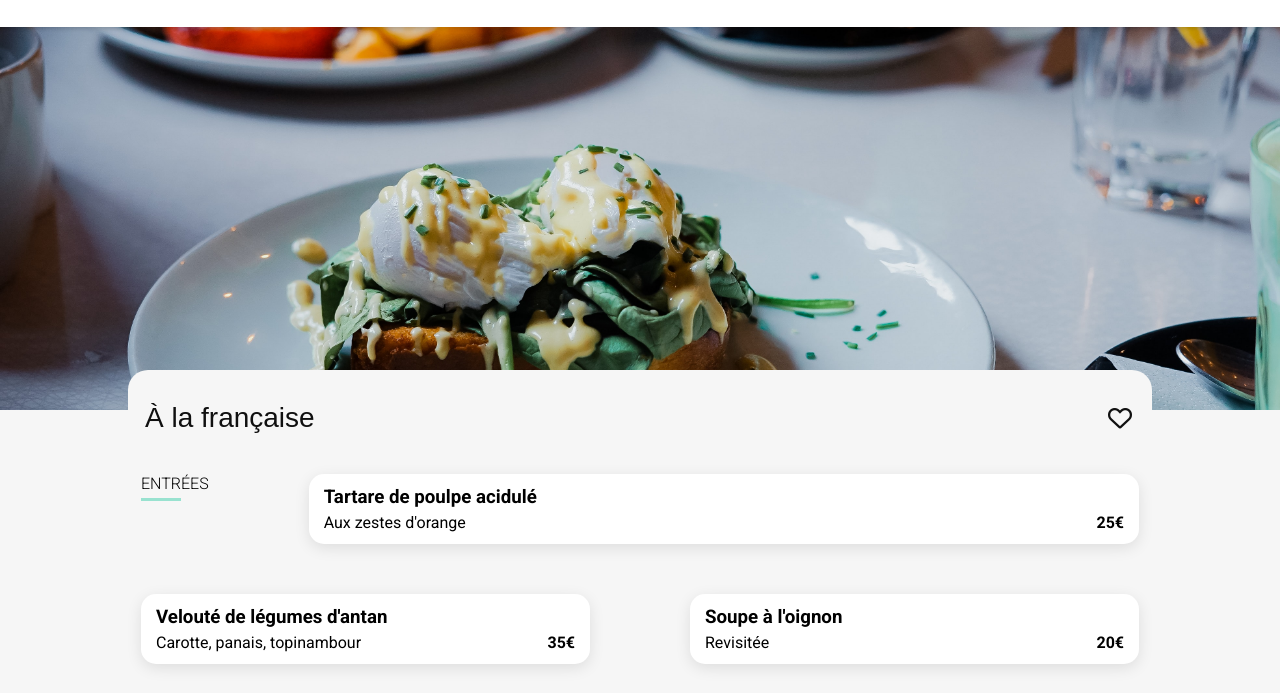
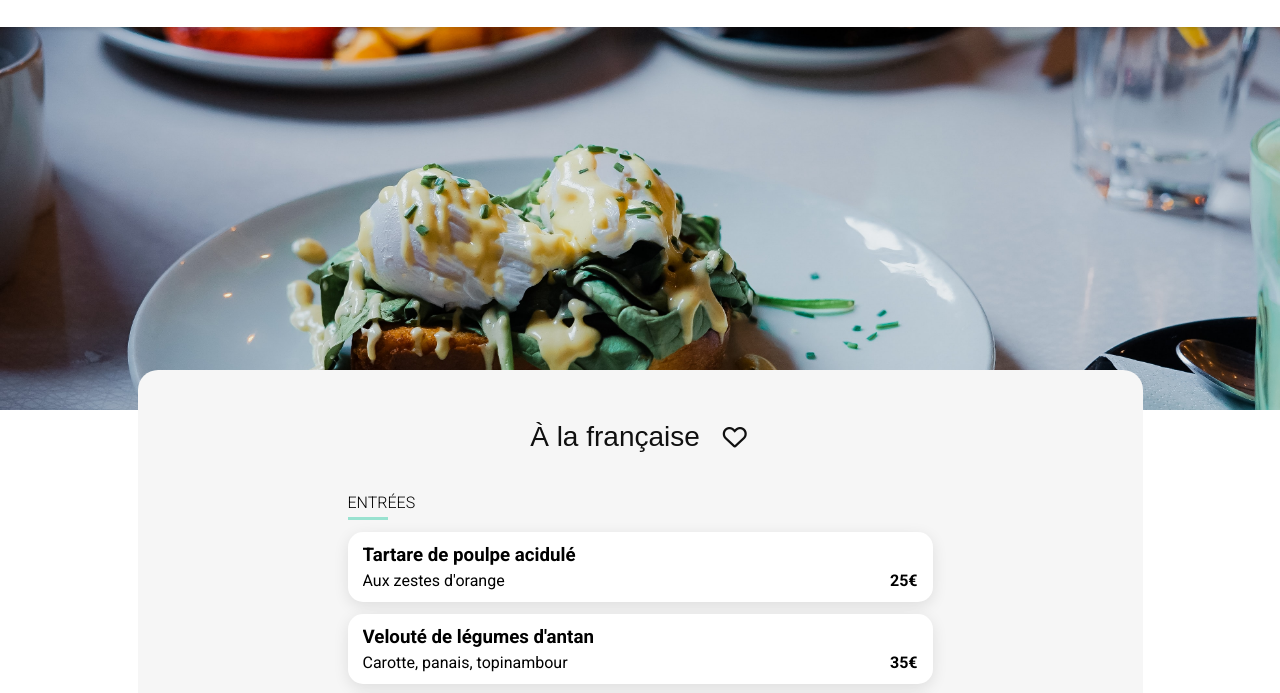
Before and after one commit to piirk/ohmyfood, a plain HTML site: page restaurants/a-la-francaise.html in a window 1280 px wide. Shown: the part 69-762 px from the top of the page. Drawn offline with Linux system fonts and the light colour scheme; a web font is replaced by a local one.

Commit message:
responsive menu

```diff
--- a/styles/style.scss
+++ b/styles/style.scss
@@ -56,6 +56,10 @@ header {
 
 main {
     @include flex-col();
+
+    @include desktop {
+            background-color: #ffffff;
+    }
 }
 
 .background-container {
@@ -263,10 +267,19 @@ main {
         flex-direction: row;
         flex-wrap: wrap;
         gap: 30px 50px;
+
+        &--menu {
+            flex-direction: column;
+            gap: 12px;
+        }
     }
 
     @include desktop {
         gap: 50px 100px;
+
+        &--menu {
+            gap: 12px;
+        }
     }
 
     .card {
@@ -346,12 +359,26 @@ main {
     gap: 40px;
     border-radius: 20px 20px 0 0;
 
+    @include tablet {
+        padding: 40px 80px 40px 80px;
+    }
+
+    @include desktop {
+        width: 1005px;
+        padding: 51px 210px 40px 210px;
+    }
+
     &__headline {
         display: flex;
         justify-content: space-between;
         align-items: center;
         padding: 0 4px;
         color: #101010;
+
+        @include tablet {
+            justify-content: center;
+            gap: 20px;
+        }
 
         &__title {
             font-family: $title-font-family;
```
Also changed, not shown: styles/style.css, 1 other file.
